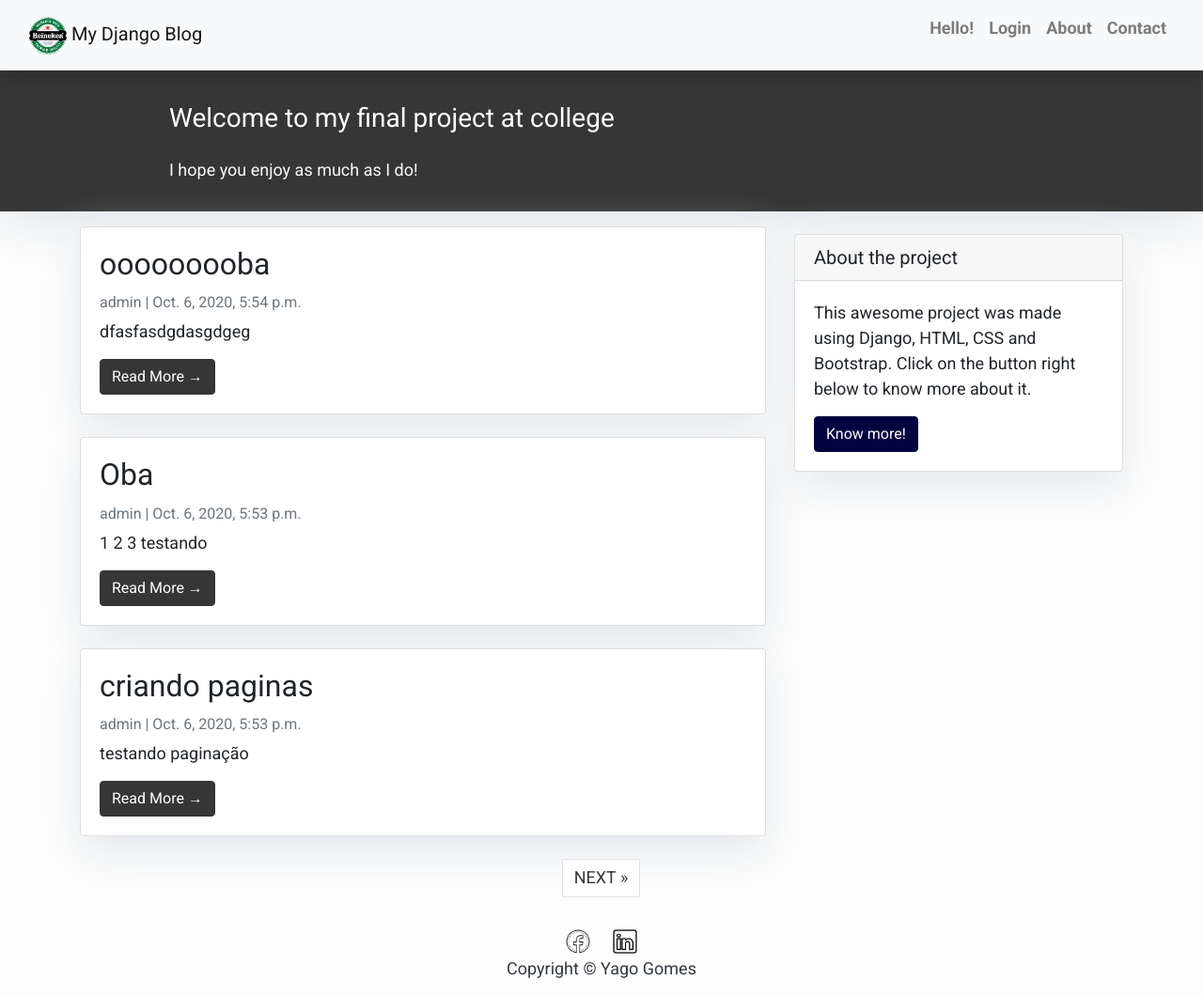
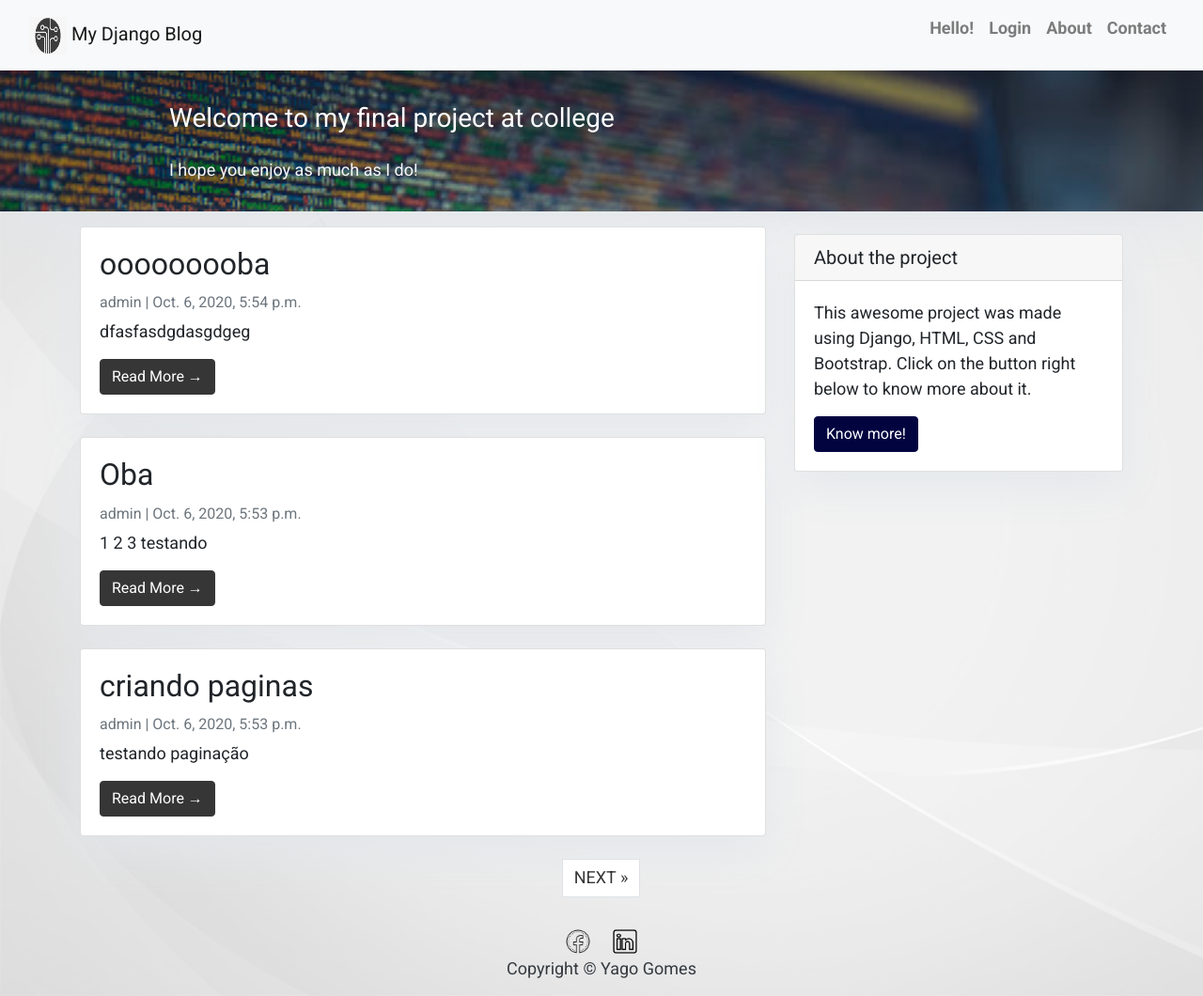
Before and after one commit to yagogomes792/blog_project, a Django app: page / in a window 1280 px wide. Shown: the whole page at 94% size. Run offline with Django 3.2, Linux system fonts and the light colour scheme; data comes from the database, SQL or seed files in the repository; some libraries are stand-ins or nearby versions.

Commit message:
adicionado background e alterado logo

```diff
--- a/blog_app/forms.py
+++ b/blog_app/forms.py
@@ -2,11 +2,13 @@ from django import forms
 from .models import Comment
 from django.contrib.auth.forms import UserCreationForm
 
+#Formulário de comentários
 class CommentForm(forms.ModelForm):
     class Meta:
         model = Comment
         fields = ('name', 'email', 'body')
 
+#Formulário de contato
 class ContactForm(forms.Form):
     contact_name = forms.CharField(required=True)
     email_contact = forms.EmailField(required=True)
@@ -18,7 +20,7 @@ class ContactForm(forms.Form):
         self.fields['email_contact'].label = 'Your email: '
         self.fields['content'].label = 'What would you like to say? '
 
-
+#Formulário de registro de usuário
 class CustomUserCreationForm(UserCreationForm):
     class Meta(UserCreationForm.Meta):
         fields = UserCreationForm.Meta.fields + ('email',)
--- a/blog_app/urls.py
+++ b/blog_app/urls.py
@@ -2,6 +2,7 @@ from . import views
 from django.urls import path
 from django.conf.urls import include
 
+#Criação dos caminhos para acessar as funções e respectivas páginas
 urlpatterns = [
     path('', views.PostList.as_view(), name ='home'),
     path('<slug:slug>/', views.post_detail, name='post_detail'),
--- a/blog_project/urls.py
+++ b/blog_project/urls.py
@@ -24,6 +24,7 @@ urlpatterns = [
 
 ]
 
+#Estrutura para salvar os conteúdos estáticos (CSS, Javascript) e mídias.
 if settings.DEBUG:
     urlpatterns += static(settings.MEDIA_URL, document_root=settings.MEDIA_ROOT)
 
--- a/templates/base.html
+++ b/templates/base.html
@@ -3,7 +3,7 @@
 <html>
     <head>
         <title>My Django Blog</title>
-        <link rel="stylesheet" type="text/css" href="{% static 'css/base.css' %}">
+        <link href="{% static 'css/base.css' %}" rel="stylesheet" type="text/css">
         <link href="https://fonts.googleapis.com/css?family=Roboto:400,700" rel="stylesheet">
         <meta name="google" content="notranslate" />
         <meta name="viewport" content="width=device-width, initial-scale=1" />
@@ -16,7 +16,7 @@
         <!-- Navigation -->
         <nav class="navbar navbar-expand-lg navbar-light bg-light shadow" id="mainNav">
             <div class="container-fluid">
-                <a class="navbar-brand" href="{% url 'home' %}"><img src="{% static 'img/logo.png' %}" width="40" height="40" alt=""> My Django Blog</a>
+                <a class="navbar-brand" href="{% url 'home' %}"><img src="{% static 'img/logo.jpg' %}" width="40" height="40" alt=""> My Django Blog</a>
                 <button class="navbar-toggler navbar-toggler-right" type="button" data-toggle="collapse" data-target="#navbarResponsive"
                     aria-controls="navbarResponsive" aria-expanded="false" aria-label="Toggle navigation">
                     <span class="navbar-toggler-icon"></span>
--- a/templates/index.html
+++ b/templates/index.html
@@ -5,7 +5,8 @@
     body {
         font-family: "Roboto", sans-serif;
         font-size: 18px;
-        background-color: #fdfdfd;
+        background-image: url("static/img/bg-body.jpg");
+        background-size: cover;
     }
 
     .head_text {
@@ -15,9 +16,14 @@
     .card {
         box-shadow: 0 16px 48px #E3E7EB;
     }
+
+    #maintext {
+        background-image: url("static/img/bg.jpg");
+        background-size: cover;
+    }
 </style>
 
-<header class="masthead">
+<header class="masthead" id="maintext">
     <div class="overlay"></div>
     <div class="container">
         <div class="row">
```
Also changed, not shown: blog_app/models.py (+7 -1 lines), blog_app/views.py (+43 -15 lines), static/css/base.css (+6 -6 lines), static/img/bg-body.jpg (added), static/img/bg.jpg (added), static/img/logo.jpg (added), 1 other file.
